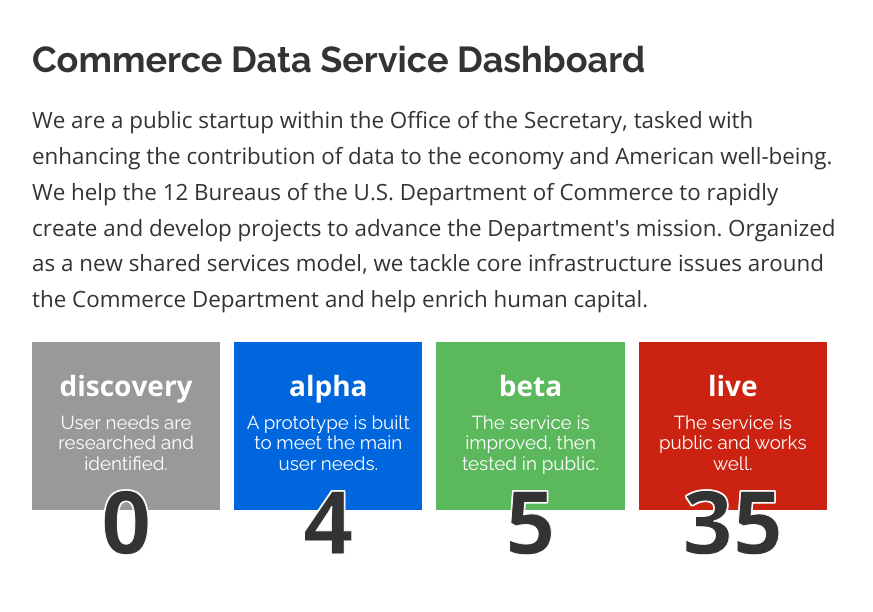
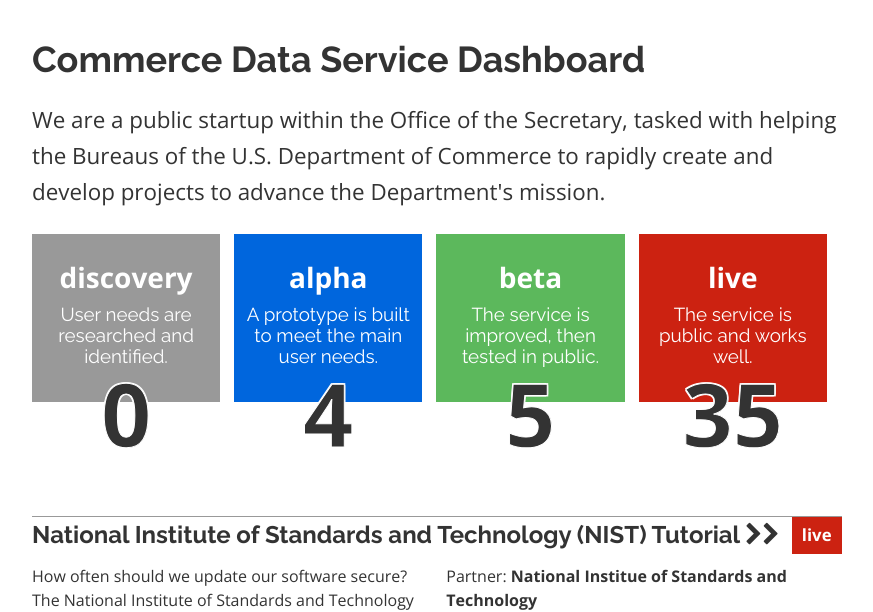
Before and after one commit to aniaraklian/CDS_Project_Dashboard, a plain HTML site: page index.html in a window 1280 px wide. Shown: the top 612 px of the page, without its empty margins (64-937 px from the left). Drawn offline with nearby package versions, Linux system fonts and the light colour scheme; files whose address does not match are found by name.

Commit message:
more changes

```diff
--- a/index.html
+++ b/index.html
@@ -102,7 +102,7 @@
 
 <section class="dashboard">
   <h1>Commerce Data Service Dashboard</h1>
-  <p class="lead">We are a public startup within the Office of the Secretary, tasked with enhancing the contribution of data to the economy and American well-being. We help the 12 Bureaus of the U.S. Department of Commerce to rapidly create and develop projects to advance the Department's mission. Organized as a new shared services model, we tackle core infrastructure issues around the Commerce Department and help enrich human capital.</p>
+  <p class="lead">We are a public startup within the Office of the Secretary, tasked with helping the Bureaus of the U.S. Department of Commerce to rapidly create and develop projects to advance the Department's mission.</p>
   <ul class="dashboard-overview">
     <a href="../stages/#discovery">
       <li class="discovery"><span class="status">discovery</span>
```
